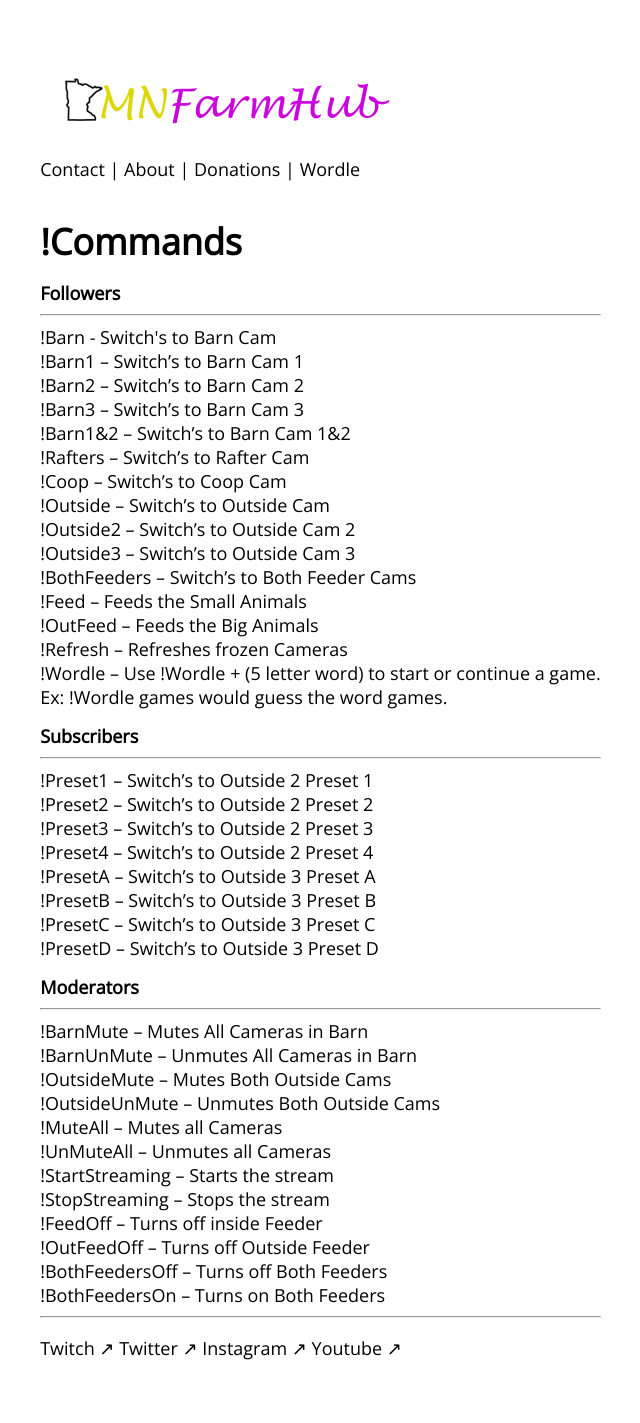
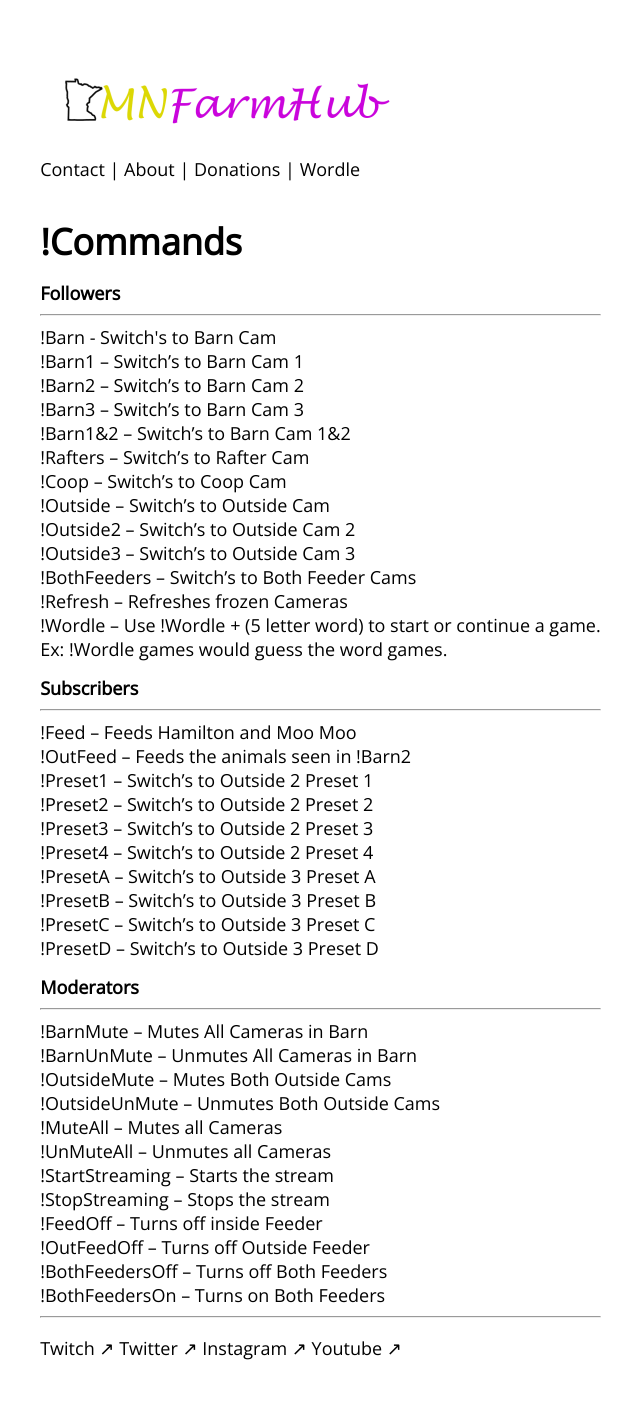
Before and after one commit to MNFarmHub/mnfarmhub.github.io, a Jekyll site: the page built from commands.html, in a window 1280 px wide. Shown: the whole page, without its empty margins (11-651 px from the left). Built offline with Jekyll 4.4.1, drawn with Linux system fonts in a browser that asks for light colours.

Commit message:
Update commands.html

```diff
--- a/commands.html
+++ b/commands.html
@@ -28,13 +28,13 @@
 !Outside2 – Switch’s to Outside Cam 2<br>
 !Outside3 – Switch’s to Outside Cam 3<br>
 !BothFeeders – Switch’s to Both Feeder Cams<br>
-!Feed – Feeds the Small Animals<br>
-!OutFeed – Feeds the Big Animals<br>
 !Refresh – Refreshes frozen Cameras<br>
 !Wordle – Use !Wordle + (5 letter word) to start or continue a game.<br>
 Ex: !Wordle games would guess the word games.<br>
   <h2>Subscribers</h2>
 <hr>
+!Feed – Feeds Hamilton and Moo Moo<br>
+!OutFeed – Feeds the animals seen in !Barn2<br>
 !Preset1 – Switch’s to Outside 2 Preset 1<br>
 !Preset2 – Switch’s to Outside 2 Preset 2<br>
 !Preset3 – Switch’s to Outside 2 Preset 3<br>
```
